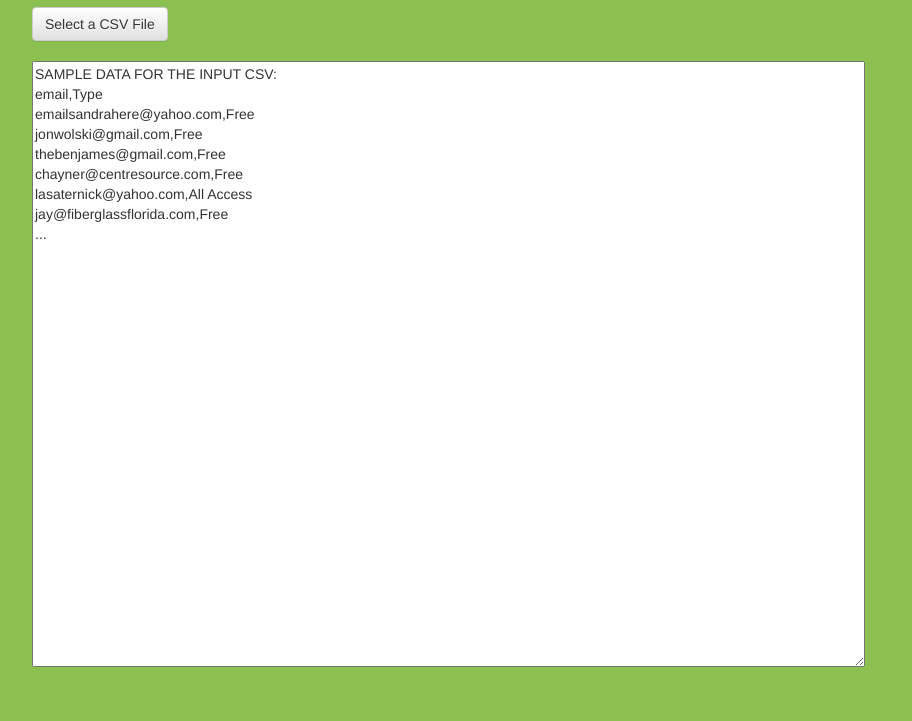
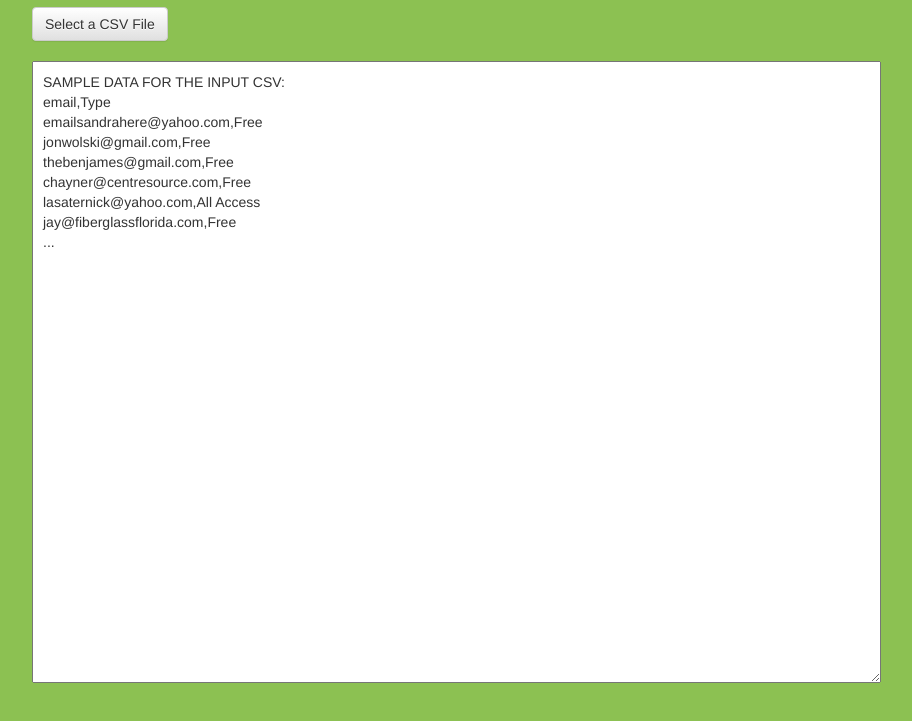
Before and after one commit to rcoffma1/adobe-visitor-beta, a plain HTML site: page index.html in a window 1280 px wide. Shown: the part 63-784 px from the top of the page, without its empty margins (38-950 px from the left). Drawn offline with nearby package versions, Linux system fonts and the light colour scheme.

Commit message:
add padding to textarea

```diff
--- a/beta.css
+++ b/beta.css
@@ -1,5 +1,8 @@
 body {
     background-color: #8cc152;
+}
+textarea {
+    padding: 10px;
 }
 .btn-file {
     position: relative;
```
